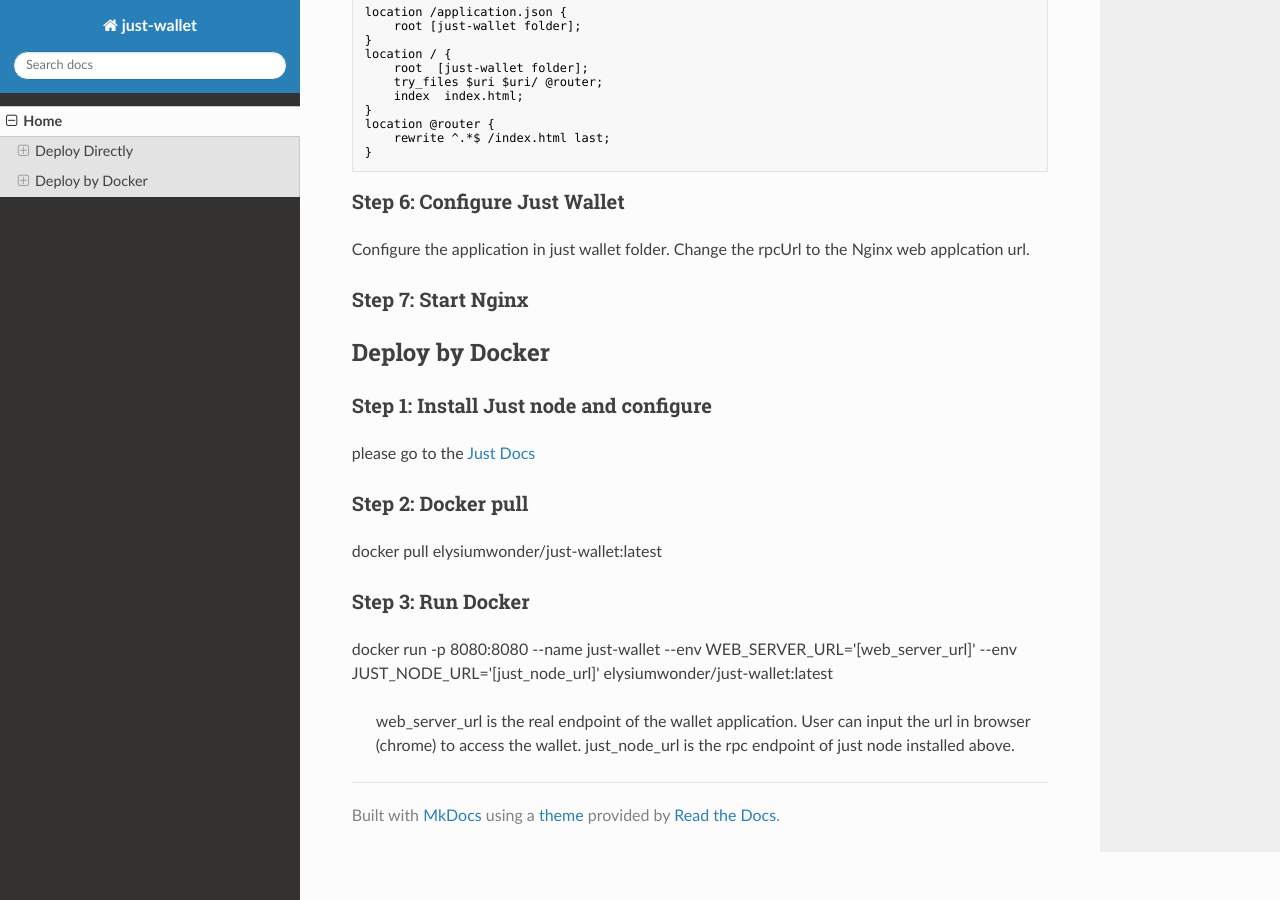
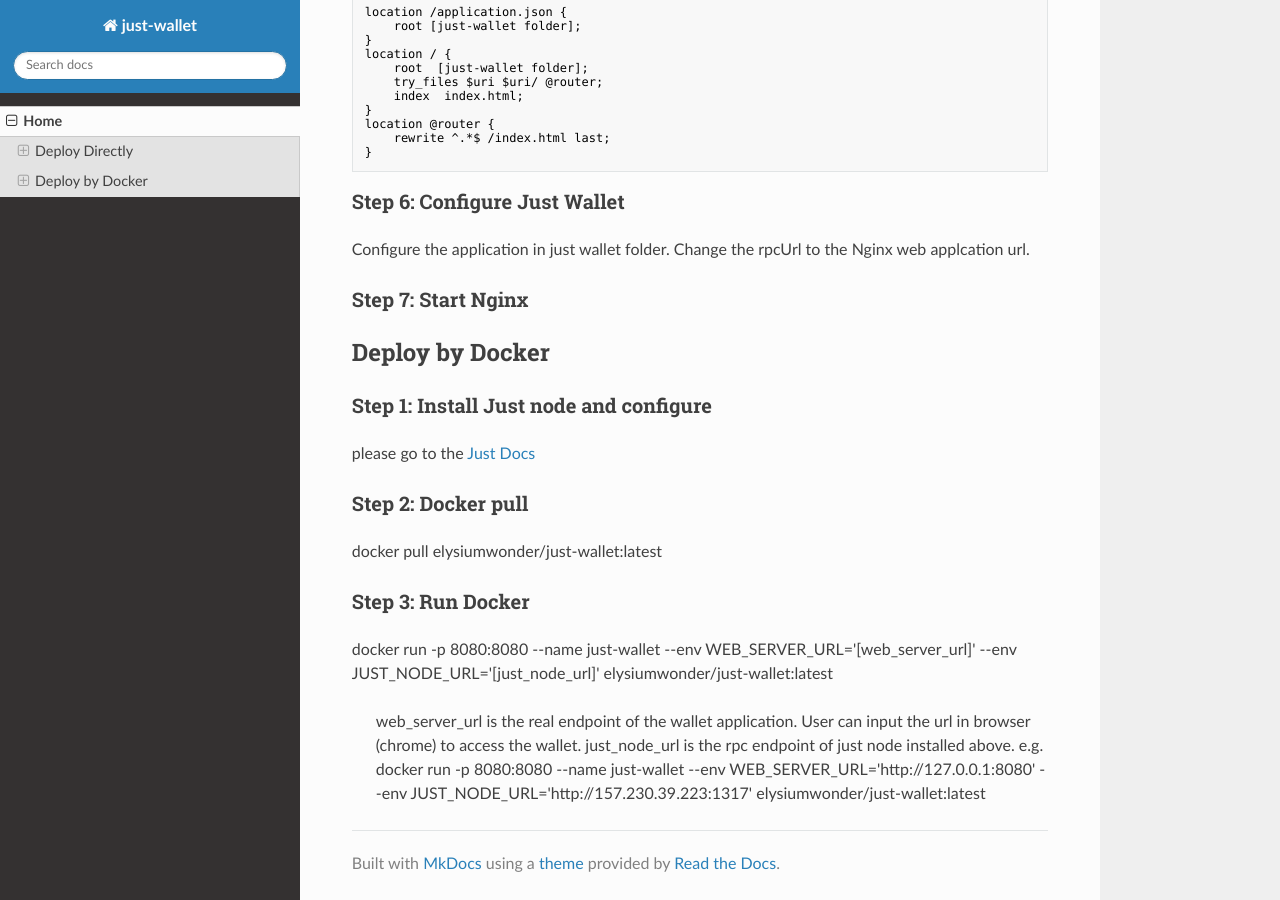
Before and after one commit to Elysium-Wonderland/just-wallet, an MkDocs documentation site: the page built from docs/index.md, in a window 1280 px wide and 900 px high, scrolled down 1312 px. Built offline with MkDocs 1.6.1, drawn with Linux system fonts in a browser that asks for light colours; nearby versions of some CDN libraries.

Commit message:
Update index.md
add example

```diff
--- a/docs/index.md
+++ b/docs/index.md
@@ -87,3 +87,4 @@ docker pull elysiumwonder/just-wallet:latest
 docker run -p 8080:8080 --name just-wallet --env WEB_SERVER_URL='[web_server_url]' --env JUST_NODE_URL='[just_node_url]' elysiumwonder/just-wallet:latest
 > web_server_url is the real endpoint of the wallet application. User can input the url in browser (chrome) to access the wallet.
 > just_node_url is the rpc endpoint of just node installed above.
+> e.g. docker run -p 8080:8080 --name just-wallet --env WEB_SERVER_URL='http://127.0.0.1:8080' --env JUST_NODE_URL='http://157.230.39.223:1317' elysiumwonder/just-wallet:latest
```
